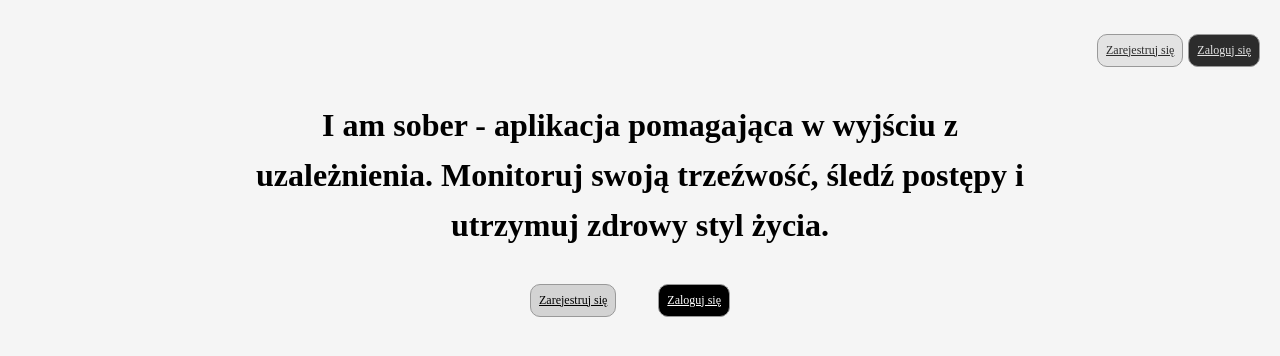
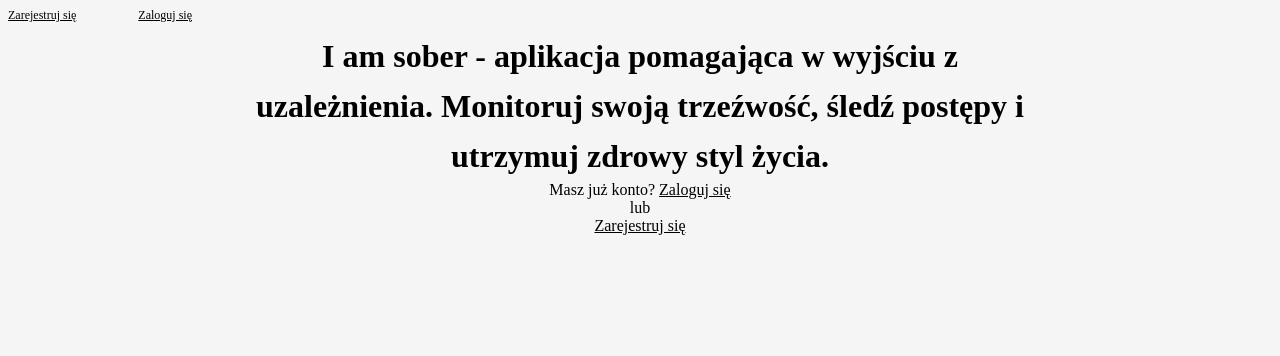
Before and after one commit to RadekPalka/react-i-am-sober, a React (Vite) app: page / in a window 1280 px wide. Shown: the top 356 px of the page. Built offline with nearby package versions, Linux system fonts and the light colour scheme.

Commit message:
refactor: add Navbar component

```diff
--- a/src/components/AddictionCard.tsx
+++ b/src/components/AddictionCard.tsx
@@ -2,7 +2,6 @@ import React from 'react';
 import styled from 'styled-components';
 import { AddictionCardProps } from '../types/AddictionCardProps';
 import { StyledButton } from './StyledButton';
-import { StyledNav } from './StyledNav';
 import { StyledUl } from './StyledUl';
 import { StyledLi } from './StyledLi';
 import { StyledLink } from './StyledLink';
--- a/src/components/Main.tsx
+++ b/src/components/Main.tsx
@@ -1,29 +1,21 @@
 import { HeaderContent } from './HeaderContent';
-import { StyledNav } from './StyledNav';
+
 import React from 'react';
-import { StyledUl } from './StyledUl';
-import { StyledLi } from './StyledLi';
+import { StyledAuthMessage } from './StyledAuthMessage';
 import { StyledLink } from './StyledLink';
 
-type PropsType = {
-	isMobile: boolean;
-};
-
-export const Main: React.FC<PropsType> = ({ isMobile }) => {
+export const Main: React.FC = () => {
 	return (
 		<main>
 			<HeaderContent />
-
-			<StyledNav $justifyContent='center'>
-				<StyledUl>
-					<StyledLi $color='black' $background='#d3d3d3'>
-						<StyledLink to='/registration-page'>Zarejestruj się</StyledLink>
-					</StyledLi>
-					<StyledLi $color='white' $background='black'>
-						<StyledLink to='/login-page'>Zaloguj się</StyledLink>
-					</StyledLi>
-				</StyledUl>
-			</StyledNav>
+			<StyledAuthMessage>
+				<span>Masz już konto? </span>
+				<StyledLink to='/login-page'>Zaloguj się</StyledLink>
+			</StyledAuthMessage>
+			<StyledAuthMessage>lub</StyledAuthMessage>
+			<StyledAuthMessage>
+				<StyledLink to='/registration-page'>Zarejestruj się</StyledLink>
+			</StyledAuthMessage>
 		</main>
 	);
 };
--- a/src/components/NavBar.tsx
+++ b/src/components/NavBar.tsx
@@ -1,75 +1,30 @@
-import React, { ReactNode, useEffect, useState } from 'react';
+import React from 'react';
 import { StyledNav } from './StyledNav';
 import { StyledUl } from './StyledUl';
 import { StyledLi } from './StyledLi';
+import { StyledLink } from './StyledLink';
 import { LogoutButton } from './LogoutButton';
-import { HamburgerButton } from './HamburgerButton';
-import { FontAwesomeIcon } from '@fortawesome/react-fontawesome';
-import { faBars } from '@fortawesome/free-solid-svg-icons';
+import { Links } from '../types/Links';
 
 type Props = {
-	justifyContent: 'end' | 'center';
-	isResponsive?: boolean;
-	elements: ReactNode[];
-	ulWidth: string;
-	liBackground: string;
-	liColor: string;
+	linksObj: Links;
 };
-
-export const NavBar: React.FC<Props> = ({
-	justifyContent,
-	isResponsive,
-	elements,
-	ulWidth,
-	liBackground,
-	liColor,
-}) => {
-	const [isMenuOpen, setIsMenuOpen] = useState(false);
-	useEffect(() => {
-		const closeMenu = () => {
-			if (window.innerWidth > 767) {
-				setIsMenuOpen(false);
-			}
-		};
-
-		window.addEventListener('resize', closeMenu);
-		return () => window.removeEventListener('resize', closeMenu);
-	}, []);
+export const NavBar: React.FC<Props> = ({ linksObj }) => {
 	return (
-		<>
-			<HamburgerButton
-				onClick={() => setIsMenuOpen(!isMenuOpen)}
-				aria-label={isMenuOpen ? 'Zamknij menu' : 'Otwórz menu'}
-			>
-				<FontAwesomeIcon icon={faBars} aria-hidden='true' />
-			</HamburgerButton>
-
-			<StyledNav
-				$justifyContent={justifyContent}
-				$isResponsive={isResponsive}
-				$isVisible={isMenuOpen}
-			>
-				<StyledUl $width={ulWidth} $justifyContent={justifyContent}>
-					{elements.map((el, index) => (
-						<StyledLi
-							key={index}
-							$background={
-								React.isValidElement(el) && el.type === LogoutButton
-									? 'transparent'
-									: liBackground
-							}
-							$color={liColor}
-							$border={
-								React.isValidElement(el) && el.type === LogoutButton
-									? 'none'
-									: undefined
-							}
-						>
-							{el}
-						</StyledLi>
-					))}
-				</StyledUl>
-			</StyledNav>
-		</>
+		<StyledNav>
+			<StyledUl>
+				{linksObj.elements.map((el) => {
+					if (el.type === 'link' && el.to) {
+						return (
+							<StyledLi>
+								<StyledLink to={el.to}>{el.label}</StyledLink>
+							</StyledLi>
+						);
+					} else if (el.type === 'logout-button') {
+						return <LogoutButton />;
+					}
+				})}
+			</StyledUl>
+		</StyledNav>
 	);
 };
--- a/src/components/StyledLi.ts
+++ b/src/components/StyledLi.ts
@@ -1,18 +1,12 @@
 import styled from 'styled-components';
-type StyledLiProps = {
-	$background: string;
-	$border?: string;
-	$color: string;
-	$marginLeft?: string;
-};
-export const StyledLi = styled.li<StyledLiProps>`
+
+export const StyledLi = styled.li`
 	display: block;
-	margin-left: ${(props) => props.$marginLeft};
+
 	padding: 8px;
-	color: ${(props) => props.$color};
+
 	font-size: 12px;
-	background: ${(props) => props.$background};
-	border: ${(props) => props.$border || '1px solid #999'};
+
 	border-radius: 10px;
 	text-align: center;
 	list-style-type: none;
--- a/src/components/StyledNav.ts
+++ b/src/components/StyledNav.ts
@@ -1,18 +1,10 @@
 import styled from 'styled-components';
-type StyledNavProps = {
-	$justifyContent: 'end' | 'center';
-	$isVisible?: boolean;
-	$isResponsive?: boolean;
-};
-export const StyledNav = styled.nav<StyledNavProps>`
-	display: ${(props) => (props.$isVisible === false ? 'none' : 'flex')};
-	position: ${(props) => props.$isResponsive && 'fixed'};
+
+export const StyledNav = styled.nav`
 	top: 50px;
-	background-color: ${(props) => props.$isResponsive && 'black'};
-	width: ${(props) => props.$isResponsive && '100vw'};
-	justify-content: ${(props) => props.$justifyContent};
+
 	right: 0;
-	height: ${(props) => (props.$isResponsive ? 'auto' : '100px')};
+
 	@media (min-width: 769px) {
 		display: flex;
 		position: static;
--- a/src/pages/AddictionDetails.tsx
+++ b/src/pages/AddictionDetails.tsx
@@ -3,9 +3,6 @@ import { useNavigate, useParams } from 'react-router-dom';
 import { deleteIncident, getAddictionDetails } from '../clients/AccountClients';
 import { AddictionDetailsProps } from '../types/AddictionDetailsProps';
 import { EditAddictionForm } from '../components/EditAddictionForm';
-
-import { StyledLink } from '../components/StyledLink';
-import { LogoutButton } from '../components/LogoutButton';
 import styled from 'styled-components';
 import { StyledButton } from '../components/StyledButton';
 import { toast } from 'react-toastify';
@@ -15,7 +12,7 @@ import { formatDateForDisplay } from '../clients/dateUtils';
 import { IncidentType } from '../types/IncidentType';
 import { LastIncidentsList } from '../components/LastIncidentsList';
 import { handleNetworkError } from '../clients/ErrorHanlingUtils';
-
+import { Links } from '../types/Links';
 import { IncidentsCalendar } from '../components/IncidentsCalendar';
 import { IncidentCharts } from '../components/IncidentCharts';
 import { NavBar } from '../components/NavBar';
@@ -59,10 +56,19 @@ export const AddictionDetails: React.FC = () => {
 	const estimatedAnnualSavings =
 		(365 - addictionDetails.numberOfIncidents) * addictionDetails.costPerDay;
 
-	const navBarElements = [
-		<StyledLink to='/dashboard'>Panel użytkownika</StyledLink>,
-		<LogoutButton />,
-	];
+	const navBarElements: Links = {
+		elements: [
+			{
+				type: 'link',
+				to: '/dashboard',
+				label: 'Panel główny',
+			},
+			{
+				type: 'logout-button',
+			},
+		],
+		styles: {},
+	};
 
 	const increaseNumberOfIncidents = useCallback(() => {
 		setAddictionDetails((prev) => ({
@@ -209,14 +215,7 @@ export const AddictionDetails: React.FC = () => {
 	return (
 		<>
 			<header>
-				<NavBar
-					elements={navBarElements}
-					justifyContent='end'
-					isResponsive={true}
-					ulWidth='300px'
-					liBackground='#e3e3e3'
-					liColor='#2c2c2c'
-				/>
+				<NavBar linksObj={navBarElements} />
 			</header>
 			<AddictionDetailsContainer>
 				<h1>{addictionDetails.name}</h1>
--- a/src/pages/CreateAddictionPage.tsx
+++ b/src/pages/CreateAddictionPage.tsx
@@ -1,6 +1,6 @@
+import React from 'react';
 import { CreateAddictionForm } from '../components/CreateAddictionForm';
 import { useEffect, useState } from 'react';
-import React from 'react';
 import { useUserContext } from '../context/UserContext';
 import { useNavigate } from 'react-router-dom';
 
@@ -8,37 +8,33 @@ import { StyledSection } from '../components/StyledSection';
 import { StyledH1 } from '../components/StyledH1';
 import { HeadingContainer } from '../components/HeadingContainer';
 import { fetchUserData } from '../clients/AccountClients';
-import { StyledNav } from '../components/StyledNav';
-import { StyledLi } from '../components/StyledLi';
-import { StyledUl } from '../components/StyledUl';
+
 import { getToken, removeToken } from '../clients/SessionTokenService';
 import { toast } from 'react-toastify';
-import { LogoutButton } from '../components/LogoutButton';
+
 import { handleNetworkError } from '../clients/ErrorHanlingUtils';
-import { HamburgerButton } from '../components/HamburgerButton';
-import { FontAwesomeIcon } from '@fortawesome/react-fontawesome';
-import { faBars } from '@fortawesome/free-solid-svg-icons';
+import { NavBar } from '../components/NavBar';
+import { Links } from '../types/Links';
 export const CreateAddictionPage: React.FC = () => {
 	const { userData, setUserData } = useUserContext();
 	const navigate = useNavigate();
 	const [status, setStatus] = useState<'loading' | 'success' | 'error'>(
 		'success'
 	);
-	const [isMobile, setIsMobile] = useState(window.innerWidth < 768);
-	const [isMenuOpen, setIsMenuOpen] = useState(false);
 	document.title = 'Dodaj uzależnienie';
-	useEffect(() => {
-		const handleResize = () => {
-			setIsMobile(window.innerWidth < 768);
-		};
-
-		window.addEventListener('resize', handleResize);
-		return () => window.removeEventListener('resize', handleResize);
-	}, []);
-
-	useEffect(() => {
-		setIsMenuOpen(false);
-	}, [isMobile]);
+	const navBarElements: Links = {
+		elements: [
+			{
+				type: 'link',
+				to: '/dashboard',
+				label: 'Panel główny',
+			},
+			{
+				type: 'logout-button',
+			},
+		],
+		styles: {},
+	};
 
 	const updateUserData = () => {
 		setStatus('loading');
@@ -74,24 +70,7 @@ export const CreateAddictionPage: React.FC = () => {
 	}
 	return (
 		<>
-			{isMobile && (
-				<HamburgerButton
-					onClick={() => setIsMenuOpen(!isMenuOpen)}
-					aria-label={isMenuOpen ? 'Zamknij menu' : 'Otwórz menu'}
-				>
-					<FontAwesomeIcon icon={faBars} aria-hidden='true' />
-				</HamburgerButton>
-			)}
-
-			{!isMobile && (
-				<StyledNav $justifyContent='end'>
-					<StyledUl>
-						<StyledLi $color='#2c2c2c' $background='transparent' $border='none'>
-							<LogoutButton />
-						</StyledLi>
-					</StyledUl>
-				</StyledNav>
-			)}
+			<NavBar linksObj={navBarElements} />
 			<StyledSection>
 				<HeadingContainer>
 					<StyledH1>Witaj {userData.username}</StyledH1>
--- a/src/pages/Dashboard.tsx
+++ b/src/pages/Dashboard.tsx
@@ -15,14 +15,12 @@ import { toast } from 'react-toastify';
 import { UserAddictions } from '../types/UserAddictions';
 import { AddictionsList } from '../components/AddictionsList';
 import { NoAddictionsMessage } from '../components/NoAddictionsMessage';
-import { LogoutButton } from '../components/LogoutButton';
 import { useNavigate } from 'react-router-dom';
 import { removeToken } from '../clients/SessionTokenService';
 import { handleNetworkError } from '../clients/ErrorHanlingUtils';
-import { HamburgerButton } from '../components/HamburgerButton';
-import { FontAwesomeIcon } from '@fortawesome/react-fontawesome';
-import { faBars } from '@fortawesome/free-solid-svg-icons';
 import styled from 'styled-components';
+import { Links } from '../types/Links';
+import { NavBar } from '../components/NavBar';
 
 const Nav = styled.nav`
 	display: flex;
@@ -43,7 +41,14 @@ export const Dashboard: React.FC = () => {
 	const pageSize = 10;
 	const navigate = useNavigate();
 
-	const [isMenuOpen, setIsMenuOpen] = useState(false);
+	const navBarElements: Links = {
+		elements: [
+			{
+				type: 'logout-button',
+			},
+		],
+		styles: {},
+	};
 
 	useEffect(() => {
 		document.title = 'Panel użytkownika';
@@ -108,27 +113,11 @@ export const Dashboard: React.FC = () => {
 	}
 	return (
 		<>
-			<HamburgerButton
-				onClick={() => setIsMenuOpen(!isMenuOpen)}
-				aria-label={isMenuOpen ? 'Zamknij menu' : 'Otwórz menu'}
-			>
-				<FontAwesomeIcon icon={faBars} aria-hidden='true' />
-			</HamburgerButton>
-
-			<StyledNav
-				$justifyContent='end'
-				$isVisible={isMenuOpen}
-				$isResponsive={true}
-			>
-				<StyledUl $justifyContent='end'>
-					<StyledLi $color='#2c2c2c' $background='transparent' $border='none'>
-						<LogoutButton />
-					</StyledLi>
-				</StyledUl>
-			</StyledNav>
+			<NavBar linksObj={navBarElements} />
 
 			<HeadingContainer>
 				<StyledH1>Witaj {userData.username}</StyledH1>
+			</HeadingContainer>
 
 			{userAddictions.length > 0 ? (
 				<AddictionsList
@@ -145,14 +134,13 @@ export const Dashboard: React.FC = () => {
 
 			<Nav>
 				<StyledUl $justifyContent='center'>
-						<StyledLi $color='#e3e3e3' $background='#2c2c2c'>
+					<StyledLi>
 						<StyledLink to='/create-addiction'>
 							Dodaj nowe uzależnienie
 						</StyledLink>
 					</StyledLi>
 				</StyledUl>
 			</Nav>
-			</HeadingContainer>
 		</>
 	);
 };
--- a/src/pages/LoginForm.tsx
+++ b/src/pages/LoginForm.tsx
@@ -14,14 +14,10 @@ import { useNavigate } from 'react-router-dom';
 import { HeadingContainer } from '../components/HeadingContainer';
 import { loginAction } from '../clients/AccountClients';
 import { getToken, saveToken } from '../clients/SessionTokenService';
-import { StyledNav } from '../components/StyledNav';
-import { StyledUl } from '../components/StyledUl';
-import { StyledLi } from '../components/StyledLi';
 import { RememberMeCheckbox } from '../components/RememberMeCheckbox';
 import { handleNetworkError } from '../clients/ErrorHanlingUtils';
-import { HamburgerButton } from '../components/HamburgerButton';
-import { FontAwesomeIcon } from '@fortawesome/react-fontawesome';
-import { faBars } from '@fortawesome/free-solid-svg-icons';
+import { Links } from '../types/Links';
+import { NavBar } from '../components/NavBar';
 
 export const LoginForm: React.FC = () => {
 	const [login, setLogin] = useState('');
@@ -29,21 +25,24 @@ export const LoginForm: React.FC = () => {
 	const [isRemembered, setIsRemembered] = useState(false);
 	const [isFormEnabled, setIsFormEnabled] = useState(true);
 	const navigate = useNavigate();
-	const [isMobile, setIsMobile] = useState(window.innerWidth < 768);
-	const [isMenuOpen, setIsMenuOpen] = useState(false);
+
 	document.title = 'Zaloguj się';
-	useEffect(() => {
-		const handleResize = () => {
-			setIsMobile(window.innerWidth < 768);
-		};
 
-		window.addEventListener('resize', handleResize);
-		return () => window.removeEventListener('resize', handleResize);
-	}, []);
-
-	useEffect(() => {
-		setIsMenuOpen(false);
-	}, [isMobile]);
+	const navBarElements: Links = {
+		elements: [
+			{
+				type: 'link',
+				label: 'Zarejestruj się',
+				to: '/registration-page',
+			},
+			{
+				type: 'link',
+				label: 'Strona główna',
+				to: '/',
+			},
+		],
+		styles: {},
+	};
 
 	useEffect(() => {
 		getToken() && navigate('/dashboard');
@@ -87,31 +86,7 @@ export const LoginForm: React.FC = () => {
 	return (
 		<>
 			<header>
-				{isMobile && (
-					<HamburgerButton
-						onClick={() => setIsMenuOpen(!isMenuOpen)}
-						aria-label={isMenuOpen ? 'Zamknij menu' : 'Otwórz menu'}
-					>
-						<FontAwesomeIcon icon={faBars} aria-hidden='true' />
-					</HamburgerButton>
-				)}
-
-				{!isMobile && (
-					<StyledNav $justifyContent='end'>
-						<StyledUl $justifyContent='end' $width='300px'>
-							<StyledLi $color='#2c2c2c' $background='#e3e3e3'>
-								<StyledLink to='/'>Strona główna</StyledLink>
-							</StyledLi>
-							<StyledLi
-								$color='#e3e3e3'
-								$background='#2c2c2c'
-								$marginLeft='5px'
-							>
-								<StyledLink to='/registration-page'>Zarejestruj się</StyledLink>
-							</StyledLi>
-						</StyledUl>
-					</StyledNav>
-				)}
+				<NavBar linksObj={navBarElements} />
 			</header>
 			<StyledSection>
 				<HeadingContainer>
--- a/src/pages/MainPage.tsx
+++ b/src/pages/MainPage.tsx
@@ -1,32 +1,29 @@
-import React, { useEffect, useState } from 'react';
+import React, { useEffect } from 'react';
 import { useNavigate } from 'react-router-dom';
-import { FontAwesomeIcon } from '@fortawesome/react-fontawesome';
-import { faBars } from '@fortawesome/free-solid-svg-icons';
 import { Main } from '../components/';
-import { StyledLi } from '../components/StyledLi';
-import { StyledLink } from '../components/StyledLink';
-import { StyledNav } from '../components/StyledNav';
 import { getToken } from '../clients/SessionTokenService';
-import { HamburgerButton } from '../components/HamburgerButton';
-import { StyledUl } from '../components/StyledUl';
+import { NavBar } from '../components/NavBar';
+import { Links } from '../types/Links';
 
 export const MainPage: React.FC = () => {
 	const navigate = useNavigate();
-	const [isMenuOpen, setIsMenuOpen] = useState(false);
-	const [isMobile, setIsMobile] = useState(window.innerWidth < 768);
+
 	document.title = 'Strona główna';
-	useEffect(() => {
-		const handleResize = () => {
-			setIsMobile(window.innerWidth < 768);
-		};
-
-		window.addEventListener('resize', handleResize);
-		return () => window.removeEventListener('resize', handleResize);
-	}, []);
-
-	useEffect(() => {
-		setIsMenuOpen(false);
-	}, [isMobile]);
+	const navBarElements: Links = {
+		elements: [
+			{
+				type: 'link',
+				label: 'Zarejestruj się',
+				to: '/registration-page',
+			},
+			{
+				type: 'link',
+				label: 'Zaloguj się',
+				to: '/login-page',
+			},
+		],
+		styles: {},
+	};
 
 	useEffect(() => {
 		getToken() && navigate('/dashboard');
@@ -35,25 +32,9 @@ export const MainPage: React.FC = () => {
 	return (
 		<>
 			<header>
-				<HamburgerButton
-					onClick={() => setIsMenuOpen(!isMenuOpen)}
-					aria-label={isMenuOpen ? 'Zamknij menu' : 'Otwórz menu'}
-				>
-					<FontAwesomeIcon icon={faBars} aria-hidden='true' />
-				</HamburgerButton>
-
-				<StyledNav $justifyContent='end' $isVisible={isMenuOpen}>
-					<StyledUl $justifyContent='end'>
-						<StyledLi $color='#2c2c2c' $background='#e3e3e3'>
-							<StyledLink to='/registration-page'>Zarejestruj się</StyledLink>
-						</StyledLi>
-						<StyledLi $color='#e3e3e3' $background='#2c2c2c' $marginLeft='5px'>
-							<StyledLink to='/login-page'>Zaloguj się</StyledLink>
-						</StyledLi>
-					</StyledUl>
-				</StyledNav>
+				<NavBar linksObj={navBarElements} />
 			</header>
-			<Main isMobile={isMobile} />
+			<Main />
 		</>
 	);
 };
--- a/src/pages/RegistrationForm.tsx
+++ b/src/pages/RegistrationForm.tsx
@@ -1,4 +1,4 @@
-import { FormEvent, useEffect, useState } from 'react';
+import { FormEvent, useState } from 'react';
 import { useNavigate } from 'react-router-dom';
 import { toast } from 'react-toastify';
 import { AuthInput } from '../components';
@@ -19,13 +19,9 @@ import { StyledAuthMessage } from '../components/StyledAuthMessage';
 
 import { PASSWORD_REGEX } from '../utils/constans';
 import { createAccount } from '../clients/AccountClients';
-import { StyledNav } from '../components/StyledNav';
-import { StyledUl } from '../components/StyledUl';
-import { StyledLi } from '../components/StyledLi';
 import { handleNetworkError } from '../clients/ErrorHanlingUtils';
-import { HamburgerButton } from '../components/HamburgerButton';
-import { FontAwesomeIcon } from '@fortawesome/react-fontawesome';
-import { faBars } from '@fortawesome/free-solid-svg-icons';
+import { NavBar } from '../components/NavBar';
+import { Links } from '../types/Links';
 
 export const RegistrationForm: React.FC = () => {
 	const [login, setLogin] = useState('');
@@ -36,21 +32,23 @@ export const RegistrationForm: React.FC = () => {
 	const loginLabelText = 'Podaj swój login';
 	const passwordLabelText = 'Podaj swoje hasło';
 	const confirmPasswordLabelText = 'Potwierdź hasło';
-	const [isMobile, setIsMobile] = useState(window.innerWidth < 768);
-	const [isMenuOpen, setIsMenuOpen] = useState(false);
+
 	document.title = 'Zarejestruj się';
-	useEffect(() => {
-		const handleResize = () => {
-			setIsMobile(window.innerWidth < 768);
-		};
-
-		window.addEventListener('resize', handleResize);
-		return () => window.removeEventListener('resize', handleResize);
-	}, []);
-
-	useEffect(() => {
-		setIsMenuOpen(false);
-	}, [isMobile]);
+	const navBarElements: Links = {
+		elements: [
+			{
+				type: 'link',
+				label: 'Zaloguj się',
+				to: '/login-page',
+			},
+			{
+				type: 'link',
+				label: 'Strona główna',
+				to: '/',
+			},
+		],
+		styles: {},
+	};
 
 	const validateInputs = () => {
 		const minLoginLength = 4;
@@ -90,30 +88,7 @@ export const RegistrationForm: React.FC = () => {
 	return (
 		<>
 			<header>
-				{isMobile && (
-					<HamburgerButton
-						onClick={() => setIsMenuOpen(!isMenuOpen)}
-						aria-label={isMenuOpen ? 'Zamknij menu' : 'Otwórz menu'}
-					>
-						<FontAwesomeIcon icon={faBars} aria-hidden='true' />
-					</HamburgerButton>
-				)}
-				{!isMobile && (
-					<StyledNav $justifyContent='end'>
-						<StyledUl $justifyContent='end'>
-							<StyledLi $color='#2c2c2c' $background='#e3e3e3'>
-								<StyledLink to='/'>Strona główna</StyledLink>
-							</StyledLi>
-							<StyledLi
-								$color='#e3e3e3'
-								$background='#2c2c2c'
-								$marginLeft='5px'
-							>
-								<StyledLink to='/login-page'>Zaloguj się</StyledLink>
-							</StyledLi>
-						</StyledUl>
-					</StyledNav>
-				)}
+				<NavBar linksObj={navBarElements} />
 			</header>
 			<StyledSection>
 				<HeadingContainer>
--- /dev/null
+++ b/src/types/Links.ts
@@ -0,0 +1,8 @@
+export type Links = {
+	elements: {
+		type: string;
+		to?: string;
+		label?: string;
+	}[];
+	styles: object;
+};
```
Lines whose indentation alone changed are shown as unchanged.
